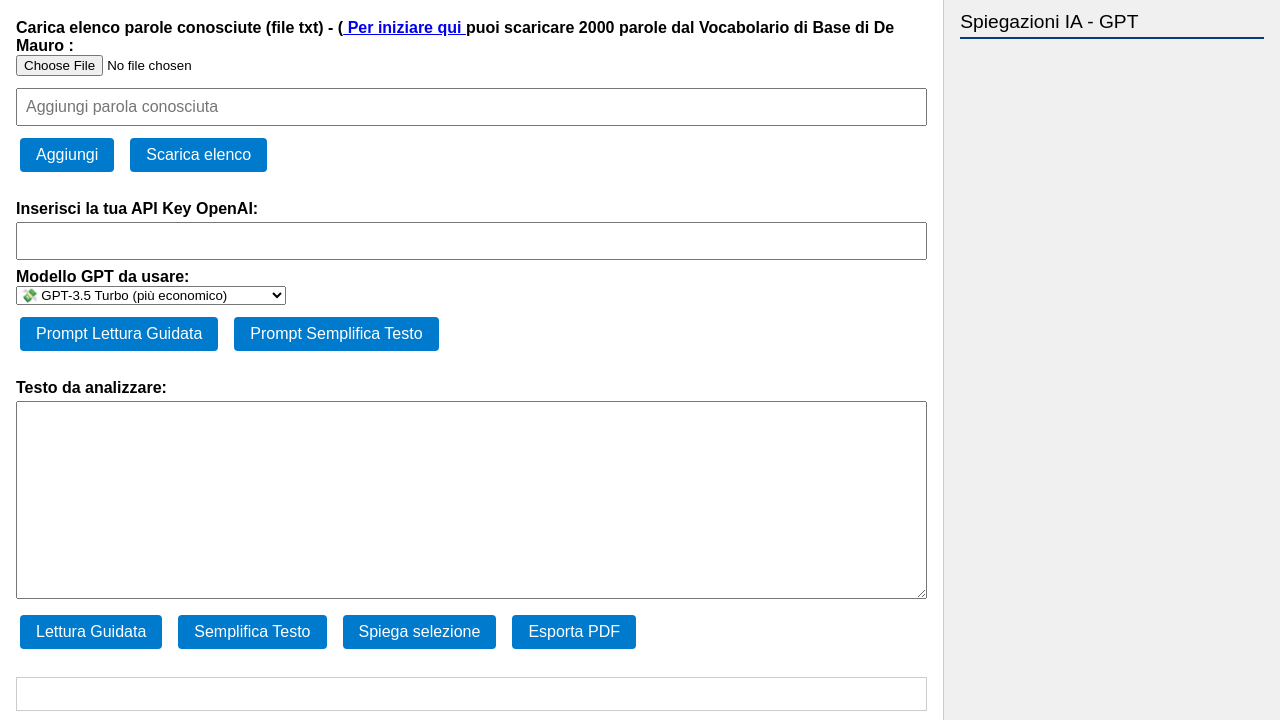
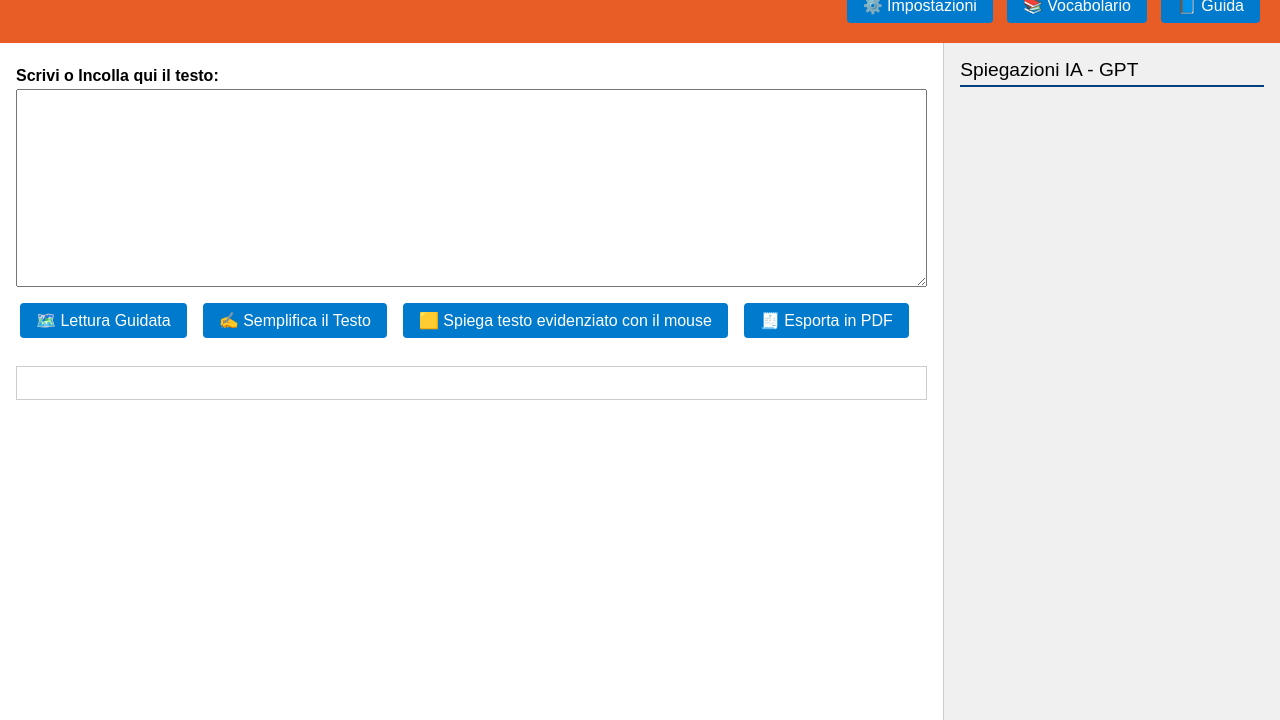
Before and after one commit to Fondazione-ASPHI/LimpideLetture, a plain HTML site: page index.html in a window 1280 px wide. Shown: the part 80-800 px from the top of the page. Drawn offline with nearby package versions, Linux system fonts and the light colour scheme.

Commit message:
Add files via upload

```diff
--- a/index.html
+++ b/index.html
@@ -125,57 +125,78 @@
 </head>
 <body>
     <header>
+
         <img src="logo.png" alt="Icona Limpide Letture" style="vertical-align: middle; height: 1.8em; margin-right: 10px;">
-        <span style="vertical-align: middle;">Limpide Letture -  per l'accessibilità, l'apprendimento e la comprensione dei testi - @ASPHI Onlus</span>
+        <span style="vertical-align: middle;">Limpide Letture -  per l'accessibilità, l'apprendimento e la comprensione dei testi - di ASPHI Onlus</span>
+        <a href="https://www.asphi.it" target="_blank" style="display: inline-block; margin-right: 10px;">
+            <img src="logo_asphi.png" alt="Logo ASPHI" style="height: 2em; vertical-align: middle;">
+          </a>
         <button onclick="window.open('guida.html', 'Guida', 'width=800,height=600,scrollbars=yes,resizable=yes')" style="float: right; margin-left: 10px;">
             📘 Guida
           </button>
+          <button onclick="toggleVocabolario()" style="float: right; margin-left: 10px;" title="Vocabolario di base">
+            📚 Vocabolario
+          </button>
+
+          <button onclick="toggleSettings()" style="float: right; margin-left: 10px;" title="Impostazioni">
+            ⚙️ Impostazioni
+          </button>
+
+
       </header>
   <main>
     <section class="left">
-      <div class="section">
-        <label>Carica elenco parole conosciute (file txt) - (<a href="2000_parole_fondamentali_DeMauro.zip" download> Per iniziare qui </a> puoi scaricare 2000 parole dal Vocabolario di Base di De Mauro :</label>
+        <div id="vocabolarioPanel" style="display: none; border: 1px solid #ccc; padding: 10px; margin-bottom: 1rem; border-radius: 6px; background-color: #fdfdfd;">
+            <label>📂 Carica elenco parole conosciute (file .txt) <br>
+              (<a href="2000_parole_fondamentali_DeMauro.zip" download>Scaricare Vocabolario De Mauro - elenco 2000 parole fondamentali</a>)
+            </label>
             <input type="file" id="lemmaFile" accept=".txt">
             <div class="button-group">
-          <input type="text" id="newLemma" placeholder="Aggiungi parola conosciuta">
-          <button onclick="aggiungiLemma()">Aggiungi</button>
-          <button onclick="scaricaLemmi()">Scarica elenco</button>
+              <input type="text" id="newLemma" placeholder="Scrivi Parola conosciuta">
+              <button onclick="aggiungiLemma()">➕ Aggiungi Parola</button>
+              <button onclick="scaricaLemmi()">⬇️ Scarica elenco parole vocabolario personale</button>
             </div>
             <span id="addLemmaMsg" style="color: green;"></span>
           </div>
+      <div id="settingsPanel" style="display: none; border: 1px solid #ccc; padding: 10px; margin-bottom: 1rem; border-radius: 6px; background-color: #fdfdfd;">
+        <div class="section" style="margin-bottom: 0.5rem;">
+          <label>🔑 Inserisci la tua API Key OpenAI:</label>
+          <input type="password" id="apiKey">
+        </div>
 
-      <div class="section">
-        <label>Inserisci la tua API Key OpenAI:</label>
-        <input type="password" id="apiKey">
-        <label for="gptModel"><strong>Modello GPT da usare:</strong></label>
+        <div class="section" style="margin-bottom: 0.5rem;">
+          <label for="gptModel">🤖 Modello GPT da usare:</label>
           <select id="gptModel">
             <option value="gpt-3.5-turbo">💸 GPT-3.5 Turbo (più economico)</option>
             <option value="gpt-4">💡 GPT-4</option>
             <option value="gpt-4-turbo">🚀 GPT-4 Turbo (più veloce e aggiornato)</option>
           </select>
+        </div>
 
-        <div class="button-group">
-          <button onclick="togglePromptBox()">Prompt Lettura Guidata</button>
-          <button onclick="toggle2PromptBox()">Prompt Semplifica Testo</button>
+        <div class="section" style="margin-bottom: 0.5rem;">
+          <button onclick="togglePromptBox()">🗺️ Modifica il prompt per la Lettura Guidata</button>
+          <button onclick="toggle2PromptBox()">✍️ Modifica il prompt per la Semplificazione del Testo</button>
         </div>
-        <div id="promptBox" style="display:none;">
-          <label>Prompt per Spiegazioni delle parole non conosciute:</label>
-          <textarea id="gptPrompt" rows="3">Nel testo seguente: \n"{testo}"\nspiega in modo facile la parola "{parola}" in base al contesto. Usa frasi brevi e parole semplici.</textarea>
+
+        <div id="promptBox" style="display: none;">
+          <label> Prompt Lettura Guidata:</label>
+          <textarea id="gptPrompt" rows="2"></textarea>
         </div>
-        <div id="promptSemplificaBox" style="display:none;">
-          <label>Prompt per la semplificazione del testo:</label>
-          <textarea id="promptSemplifica" rows="3">Semplifica questo testo mantenendo tutti i significati per essere accessibile per un lettore con livello A1 di italiano</textarea>
+        <div id="promptSemplificaBox" style="display: none;">
+          <label> Prompt Semplificazione del Testo:</label>
+          <textarea id="promptSemplifica" rows="2"></textarea>
         </div>
       </div>
 
+
       <div class="section">
-        <label>Testo da analizzare:</label>
+        <label>Scrivi o Incolla qui il testo:</label>
         <textarea id="inputText" rows="10"></textarea>
         <div class="button-group">
-          <button onclick="analyzeText()">Lettura Guidata</button>
-          <button onclick="semplificaTesto()">Semplifica Testo</button>
-          <button onclick="spiegaSelezioneOutput()">Spiega selezione</button>
-          <button onclick="exportToPDF()">Esporta PDF</button>
+          <button onclick="analyzeText()">🗺️ Lettura Guidata</button>
+          <button onclick="semplificaTesto()">✍️ Semplifica il Testo</button>
+          <button onclick="spiegaSelezioneOutput()">🟨 Spiega testo evidenziato con il mouse</button>
+          <button onclick="exportToPDF()">🧾 Esporta in PDF</button>
         </div>
       </div>
 
@@ -580,7 +601,15 @@ async function semplificaTesto() {
     console.error(err);
   }
 }
+function toggleSettings() {
+  const panel = document.getElementById("settingsPanel");
+  panel.style.display = panel.style.display === "none" ? "block" : "none";
+}
 
+function toggleVocabolario() {
+  const panel = document.getElementById("vocabolarioPanel");
+  panel.style.display = panel.style.display === "none" ? "block" : "none";
+}
 
   </script>
 </body>
```
Also changed, not shown: logo_asphi.png (added). Lines whose indentation alone changed are shown as unchanged.
